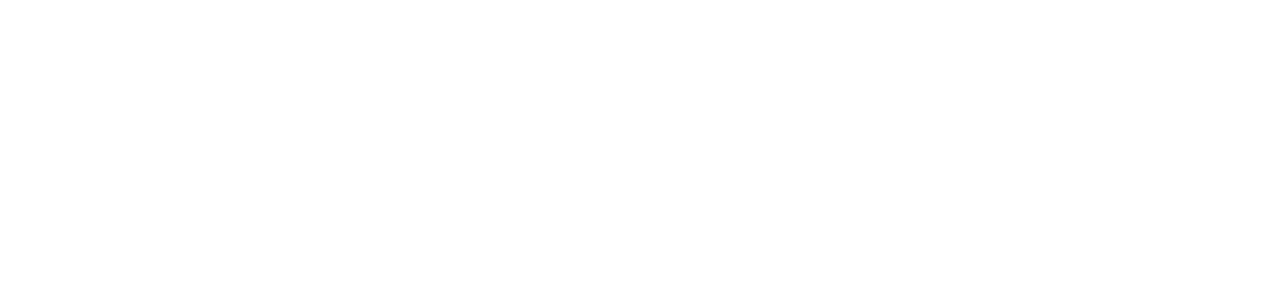
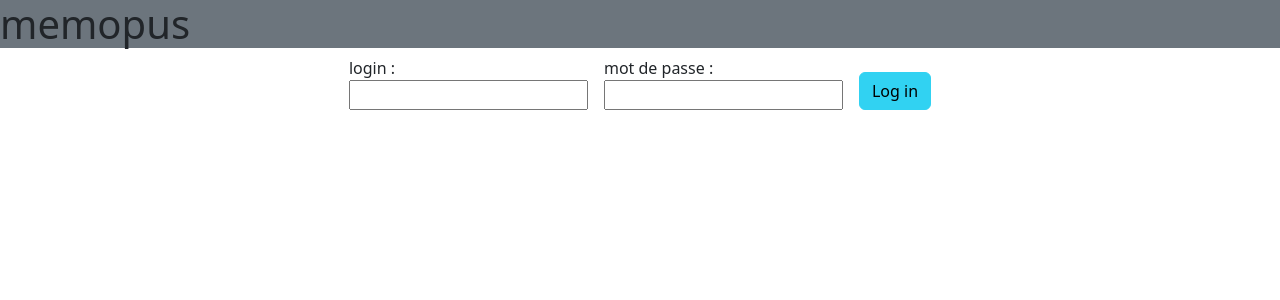
Before and after one commit to debart-nathan/diginamic_react, a React (Create React App) app in the folder memopus/: page / in a window 1280 px wide. Shown: the top 300 px of the page. Built offline with nearby package versions, Linux system fonts and the light colour scheme.

Commit message:
memopus : login

```diff
--- a/memopus/public/index.html
+++ b/memopus/public/index.html
@@ -26,7 +26,7 @@
     -->
     <title>React App</title>
   </head>
-  <body>
+  <body className="bg-light">
     <noscript>You need to enable JavaScript to run this app.</noscript>
     <div id="root"></div>
     <!--
--- a/memopus/src/components/App.tsx
+++ b/memopus/src/components/App.tsx
@@ -1,15 +1,30 @@
-import React from "react";
+import React, { useState } from "react";
 import { BrowserRouter as Router, Route, Routes } from "react-router-dom";
-
 import Header from "./Header";
 import Footer from "./Footer";
+import Main from "./Main";
+import Login from "./Login";
 
-function App() {
+const App: React.FC = () => {
+    const [connected, setConnected] = useState<boolean>(false);
+
+    const handleLogin = (): void => {
+        setConnected(true);
+    };
+
+    const handleLogout = (): void => {
+        setConnected(false);
+    };
+
     return (
         <Router>
-            <Header />
+            <Header onLogout={handleLogout} isConnected={connected} />
             <Routes>
-                <Route path="/"></Route>
+                {connected ? (
+                    <Route path="/" element={<Main />}></Route>
+                ) : (
+                    <Route path="/" element={<Login onLogin={handleLogin} />}></Route>
+                )}
             </Routes>
             <Footer />
         </Router>
--- a/memopus/src/components/Header.tsx
+++ b/memopus/src/components/Header.tsx
@@ -1,10 +1,15 @@
-// Header.tsx
 import React from 'react';
 
-const Header: React.FC = () => {
+interface HeaderProps {
+    onLogout: () => void;
+    isConnected: boolean;
+}
+
+const Header: React.FC<HeaderProps> = ({ onLogout, isConnected }) => {
     return (
-        <header>
-            {/* Header content goes here */}
+        <header className='bg-dark'>
+            <h1>memopus</h1>
+            {isConnected && <button onClick={onLogout}>Log out</button>}
         </header>
     );
 }
--- /dev/null
+++ b/memopus/src/components/Login.tsx
@@ -0,0 +1,54 @@
+import React from "react";
+import JsonServer from "../services/JsonServer";
+
+interface LoginProps {
+    onLogin: () => void;
+}
+
+const Login: React.FC<LoginProps> = ({ onLogin }) => {
+    const [username, setUsername] = React.useState("");
+    const [password, setPassword] = React.useState("");
+
+    const handleSubmit = async (event: React.FormEvent): Promise<void> => {
+        event.preventDefault();
+        const jsonServer = JsonServer.getInstance();
+
+        const isValid = await jsonServer.checkCredentials(username, password);
+
+        if (isValid) {
+            onLogin();
+        }
+    };
+
+    return (
+        <main className="container">
+            <form onSubmit={handleSubmit} className="d-flex align-items-center justify-content-center">
+                <div className="d-flex flex-column me-3">
+                    <label htmlFor="login-username">login :</label>
+                    <input
+                        id="login-username"
+                        type="text"
+                        value={username}
+                        onChange={(e) => setUsername(e.target.value)}
+                        required
+                    />
+                </div>
+                <div className="d-flex flex-column me-3">
+                    <label htmlFor="login-password">mot de passe :</label>
+                    <input
+                        id="login-password"
+                        value={password}
+                        onChange={(e) => setPassword(e.target.value)}
+                        required
+                    />
+                </div>
+
+                <button type="submit" className="mt-3 btn btn-secondary ">
+                    Log in
+                </button>
+            </form>
+        </main>
+    );
+};
+
+export default Login;
--- /dev/null
+++ b/memopus/src/components/Main.tsx
@@ -0,0 +1,9 @@
+const Main = () => {
+    return (
+        <main>
+
+        </main>
+    );
+}
+
+export default Main;
--- a/memopus/src/index.tsx
+++ b/memopus/src/index.tsx
@@ -3,6 +3,10 @@
 import App from './components/App';
 import "./styles/scss/main.scss";
 import reportWebVitals from './reportWebVitals';
+import JsonServer from './services/JsonServer';
+
+
+const jsonServer = JsonServer.getInstance("http://localhost:3001");
 
 const root = ReactDOM.createRoot(
   document.getElementById('root') as HTMLElement
--- /dev/null
+++ b/memopus/src/services/JsonServer.tsx
@@ -0,0 +1,32 @@
+export default class JsonServer {
+    private static instance: JsonServer;
+    private url: string;
+
+    private constructor(url: string) {
+        this.url = url;
+    }
+
+    public static getInstance(url: string = ""): JsonServer {
+        if (!JsonServer.instance) {
+            JsonServer.instance = new JsonServer(url);
+        } else if (url !== "") {
+            JsonServer.instance.setUrl(url);
+        }
+        return JsonServer.instance;
+    }
+
+    public setUrl(url: string): void {
+        this.url = url;
+    }
+
+    public async checkCredentials(
+        username: string,
+        password: string
+    ): Promise<boolean> {
+        const response = await fetch(
+            `${this.url}/users?username=${username}&password=${password}`
+        );
+        const users = await response.json();
+        return users.length > 0;
+    }
+}
--- /dev/null
+++ b/memopus/src/styles/scss/_variables.scss
@@ -0,0 +1,6 @@
+
+$secondary: #31d2f2;
+$dark: #6C757D;
+$light: #FFFFFF;
+$primary: #fdc433;
+$success: #128656;
--- a/memopus/src/styles/scss/main.scss
+++ b/memopus/src/styles/scss/main.scss
@@ -1 +1,2 @@
+@import "variables";
 @import 'bootstrap/scss/bootstrap';
```
